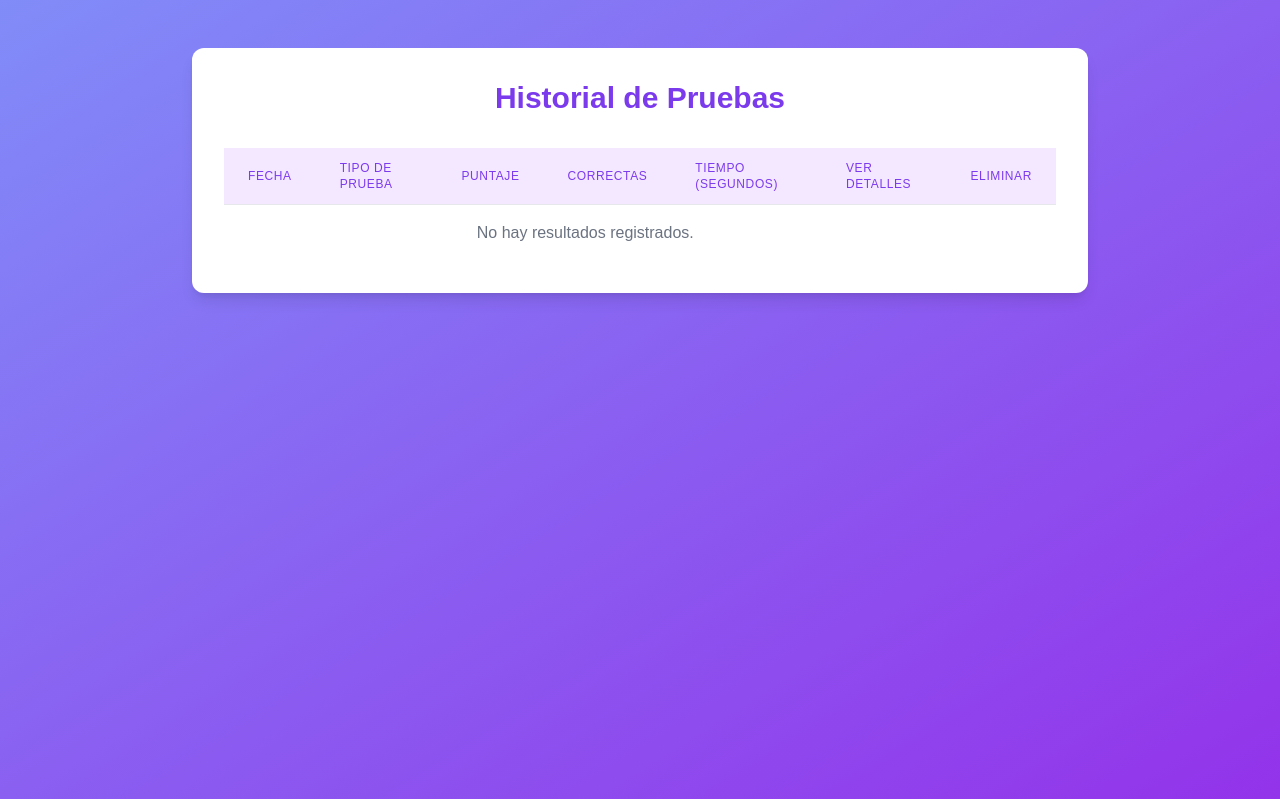
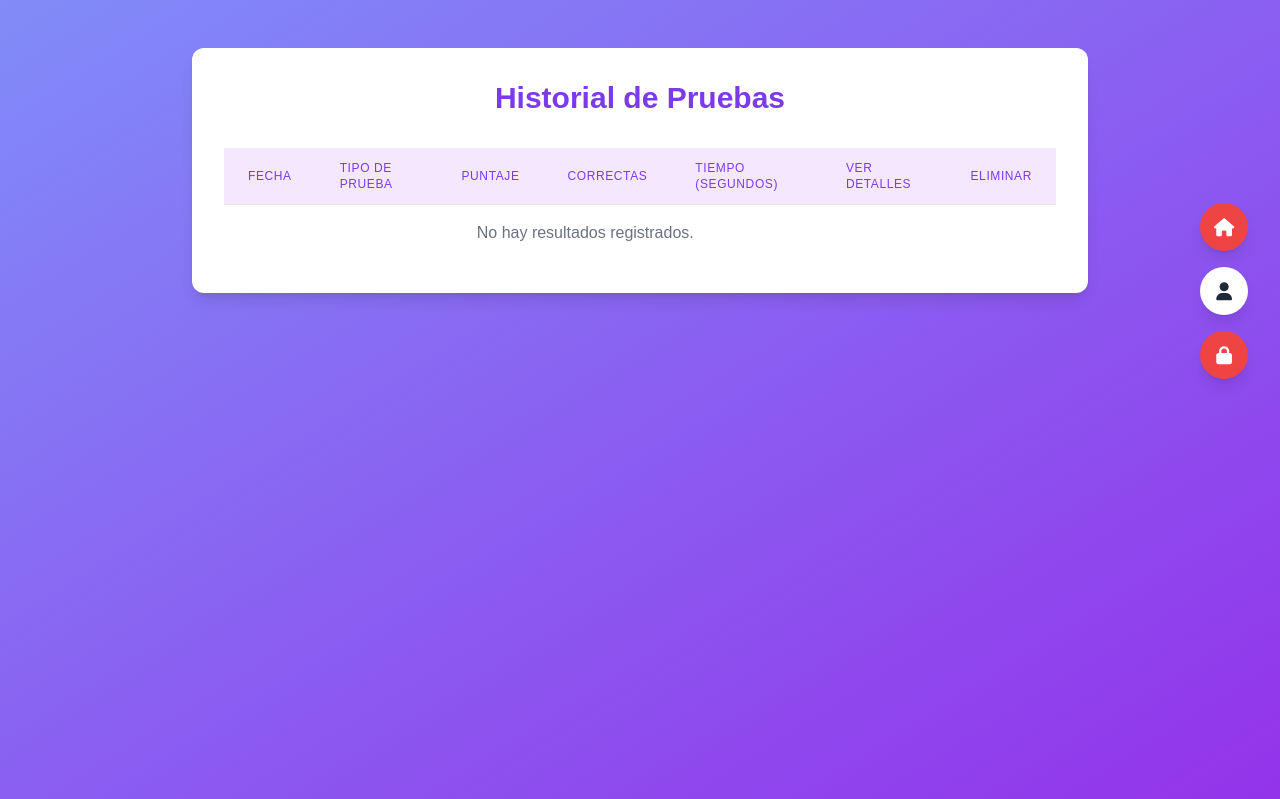
Before and after one commit to Sebastianl1232/Pro-Simu, a Flask app: page /history in a window 1280 px wide. Shown: the part 64-863 px from the top of the page. Run offline with Flask 3, Linux system fonts and the light colour scheme; the visitor is signed in with stand-in values (Sample User, id 1); data that the repository does not hold is empty; some libraries are stand-ins or nearby versions.

Commit message:
Agregar botones flotantes de navegación con tooltips para inicio y registro en la sección principal

```diff
--- a/templates/base.html
+++ b/templates/base.html
@@ -86,6 +86,28 @@
     <!-- Main Content -->
     <main>
         {% block content %}{% endblock %}
+        <!-- Botones flotantes fijos en todas las páginas -->
+        <div class="fixed right-8 top-1/3 flex flex-col space-y-4 z-50">
+            <div class="relative group flex justify-center">
+                <a href="{{ url_for('index') }}" class="bg-red-500 text-white rounded-full w-12 h-12 flex items-center justify-center shadow-lg hover:bg-red-600 transition">
+                    <i class="fas fa-home text-lg"></i>
+                </a>
+                <div class="absolute right-0 top-1/2 -translate-y-1/2 bg-red-500 text-white px-8 py-3 rounded-full shadow-lg opacity-0 group-hover:opacity-100 pointer-events-none transition-all whitespace-nowrap font-semibold text-lg flex items-center" style="min-width: 120px; min-height: 48px;">
+                    <span class="mr-2">INICIO</span>
+                    <i class="fas fa-home text-lg"></i>
+                </div>
+            </div>
+            <a href="{{ url_for('login') }}" class="bg-white text-gray-800 rounded-full w-12 h-12 flex items-center justify-center shadow-lg hover:bg-gray-200 transition"><i class="fas fa-user text-lg"></i></a>
+            <div class="relative group flex justify-center">
+                <a href="{{ url_for('register') }}" class="bg-red-500 text-white rounded-full w-12 h-12 flex items-center justify-center shadow-lg hover:bg-red-600 transition">
+                    <i class="fas fa-lock text-lg"></i>
+                </a>
+                <div class="absolute right-0 top-1/2 -translate-y-1/2 bg-red-500 text-white px-8 py-3 rounded-full shadow-lg opacity-0 group-hover:opacity-100 pointer-events-none transition-all whitespace-nowrap font-semibold text-lg flex items-center" style="min-width: 120px; min-height: 48px;">
+                    <span class="mr-2">REGISTRO</span>
+                    <i class="fas fa-lock text-lg"></i>
+                </div>
+            </div>
+        </div>
     </main>
 
     <!-- Footer -->
```
